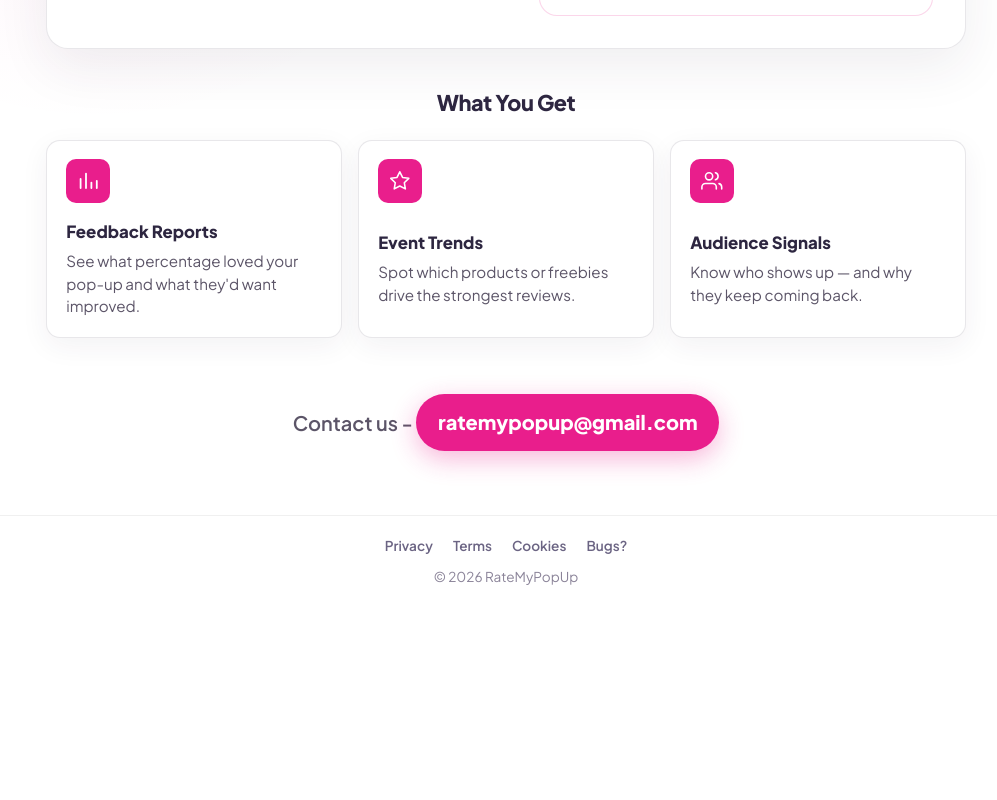
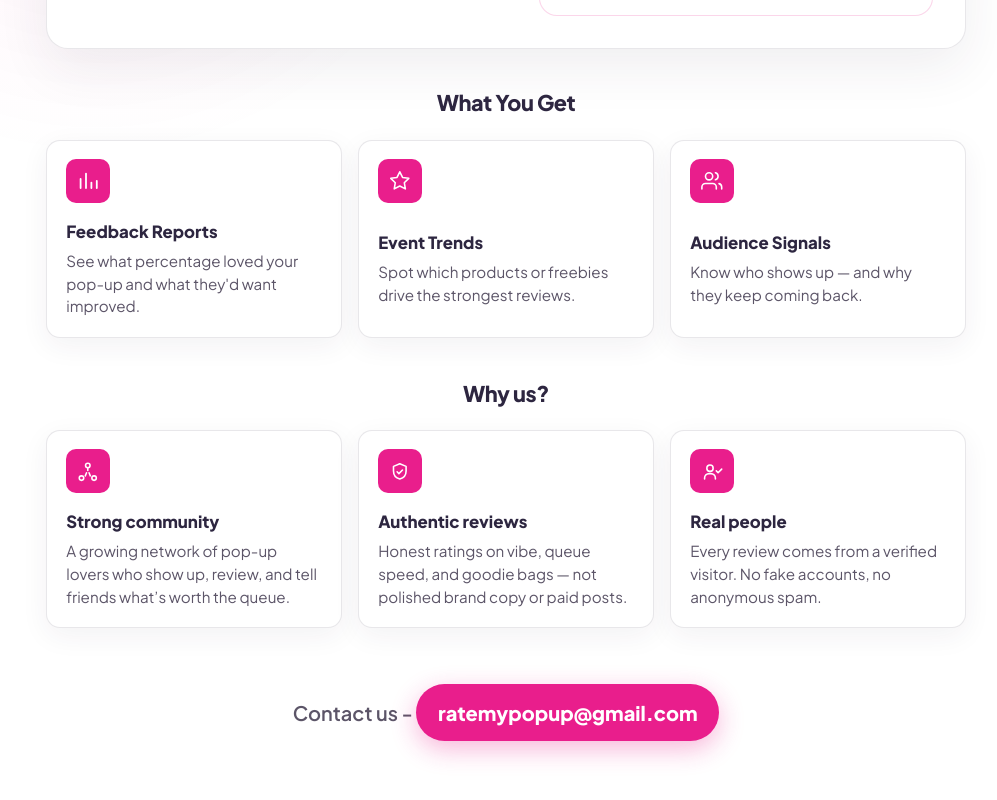
Before and after one commit to K1-AF/RateMyPopUp, a React (Vite) app in the folder frontend/: page /business in a window 1280 px wide. Shown: the part 468-1268 px from the top of the page, without its empty margins (134-1131 px from the left). Before the commit the page ends 1075 px from the top, so only its background shows below. Built offline with nearby package versions, Linux system fonts and the light colour scheme; no server answers.

Commit message:
added why us

```diff
--- a/frontend/src/components/Icons.jsx
+++ b/frontend/src/components/Icons.jsx
@@ -231,3 +231,88 @@ export function IconStarFilled({ className = '', ariaHidden = true }) {
     </svg>
   )
 }
+
+/** Connected nodes — community / network. */
+export function IconCommunity({ className = '', ariaHidden = true }) {
+  return (
+    <svg
+      className={className}
+      width="20"
+      height="20"
+      viewBox="0 0 24 24"
+      fill="none"
+      xmlns="http://www.w3.org/2000/svg"
+      aria-hidden={ariaHidden}
+    >
+      <circle cx="12" cy="5" r="2.5" stroke="currentColor" strokeWidth="1.75" />
+      <circle cx="5" cy="19" r="2.5" stroke="currentColor" strokeWidth="1.75" />
+      <circle cx="19" cy="19" r="2.5" stroke="currentColor" strokeWidth="1.75" />
+      <path
+        d="M12 7.5v3M9.2 16.5 10.6 13M14.8 16.5l-1.4-3.5"
+        stroke="currentColor"
+        strokeWidth="1.75"
+        strokeLinecap="round"
+        strokeLinejoin="round"
+      />
+    </svg>
+  )
+}
+
+/** Shield with check — trust / authenticity. */
+export function IconShieldCheck({ className = '', ariaHidden = true }) {
+  return (
+    <svg
+      className={className}
+      width="20"
+      height="20"
+      viewBox="0 0 24 24"
+      fill="none"
+      xmlns="http://www.w3.org/2000/svg"
+      aria-hidden={ariaHidden}
+    >
+      <path
+        d="M12 3l7 3v5c0 4.2-2.8 7.8-7 9-4.2-1.2-7-4.8-7-9V6l7-3z"
+        stroke="currentColor"
+        strokeWidth="1.75"
+        strokeLinejoin="round"
+      />
+      <path
+        d="M9 12l2 2 4-4"
+        stroke="currentColor"
+        strokeWidth="1.75"
+        strokeLinecap="round"
+        strokeLinejoin="round"
+      />
+    </svg>
+  )
+}
+
+/** Person with check — verified real user. */
+export function IconUserCheck({ className = '', ariaHidden = true }) {
+  return (
+    <svg
+      className={className}
+      width="20"
+      height="20"
+      viewBox="0 0 24 24"
+      fill="none"
+      xmlns="http://www.w3.org/2000/svg"
+      aria-hidden={ariaHidden}
+    >
+      <circle cx="10" cy="8" r="3.5" stroke="currentColor" strokeWidth="1.75" />
+      <path
+        d="M4 20v-1a5 5 0 015-5h2a5 5 0 015 5v1"
+        stroke="currentColor"
+        strokeWidth="1.75"
+        strokeLinecap="round"
+      />
+      <path
+        d="M17 11l2 2 4-4"
+        stroke="currentColor"
+        strokeWidth="1.75"
+        strokeLinecap="round"
+        strokeLinejoin="round"
+      />
+    </svg>
+  )
+}
--- a/frontend/src/pages/BusinessPage.css
+++ b/frontend/src/pages/BusinessPage.css
@@ -186,6 +186,18 @@
   color: var(--text-dark, #2d2640);
 }
 
+.business-why {
+  margin-top: 2.5rem;
+}
+
+.business-card--why {
+  background: linear-gradient(180deg, #fff 0%, #fffefb 100%);
+}
+
+.business-card__icon--why {
+  background: linear-gradient(135deg, #7c3aed 0%, #e91e8c 100%);
+}
+
 .business-benefits__list {
   margin: 0;
   padding: 0;
--- a/frontend/src/pages/BusinessPage.jsx
+++ b/frontend/src/pages/BusinessPage.jsx
@@ -2,8 +2,11 @@ import { useEffect } from 'react'
 import { Link } from 'react-router-dom'
 import {
   IconChartBars,
+  IconCommunity,
   IconPeople,
+  IconShieldCheck,
   IconStarOutline,
+  IconUserCheck,
 } from '../components/Icons.jsx'
 import './BusinessPage.css'
 
@@ -25,6 +28,27 @@ const FEATURES = [
     title: 'Audience Signals',
     body: 'Know who shows up — and why they keep coming back.',
     icon: IconPeople,
+  },
+]
+
+const WHY_US = [
+  {
+    id: 'community',
+    title: 'Strong community',
+    body: 'A growing network of pop-up lovers who show up, review, and tell friends what’s worth the queue.',
+    icon: IconCommunity,
+  },
+  {
+    id: 'authentic',
+    title: 'Authentic reviews',
+    body: 'Honest ratings on vibe, queue speed, and goodie bags — not polished brand copy or paid posts.',
+    icon: IconShieldCheck,
+  },
+  {
+    id: 'real-people',
+    title: 'Real people',
+    body: 'Every review comes from a verified visitor. No fake accounts, no anonymous spam.',
+    icon: IconUserCheck,
   },
 ]
 
@@ -96,6 +120,28 @@ export default function BusinessPage() {
           </ul>
         </section>
 
+        <section className="business-why" aria-labelledby="business-why-heading">
+          <h2 id="business-why-heading" className="business-benefits__title">
+            Why us?
+          </h2>
+          <ul className="business-benefits__list">
+            {WHY_US.map(({ id, title, body, icon }) => {
+              const IconComponent = icon
+              return (
+                <li key={id} className="business-card business-card--why">
+                  <div className="business-card__icon business-card__icon--why" aria-hidden>
+                    <IconComponent className="business-card__icon-svg" ariaHidden />
+                  </div>
+                  <div className="business-card__body">
+                    <h3 className="business-card__title">{title}</h3>
+                    <p className="business-card__text">{body}</p>
+                  </div>
+                </li>
+              )
+            })}
+          </ul>
+        </section>
+
         <p className="business-contact">
           Contact us -{' '}
           <a className="business-contact__button" href="mailto:ratemypopup@gmail.com">
--- a/frontend/src/pages/HomePage.jsx
+++ b/frontend/src/pages/HomePage.jsx
@@ -334,7 +334,7 @@ export default function HomePage() {
       <section className="hero" aria-label="Home">
         <div className="hero__inner">
           <p className="hero-description">
-            The #1 platform to find pop-up events, rate goodie bags, and share
+            The #1 platform to voice your experience, rate goodie bags, and share
             your haul with the community.
           </p>
 
```
